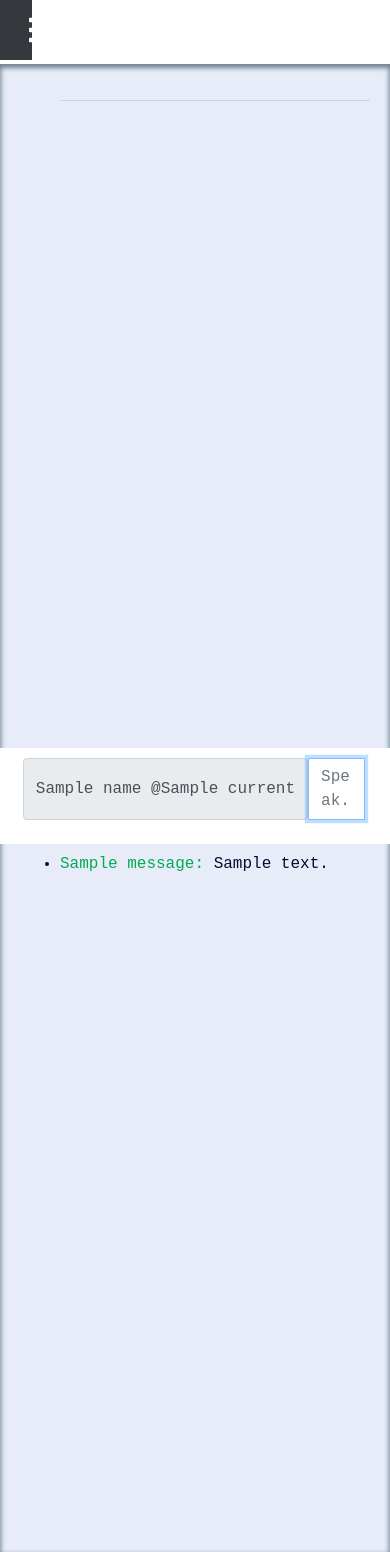
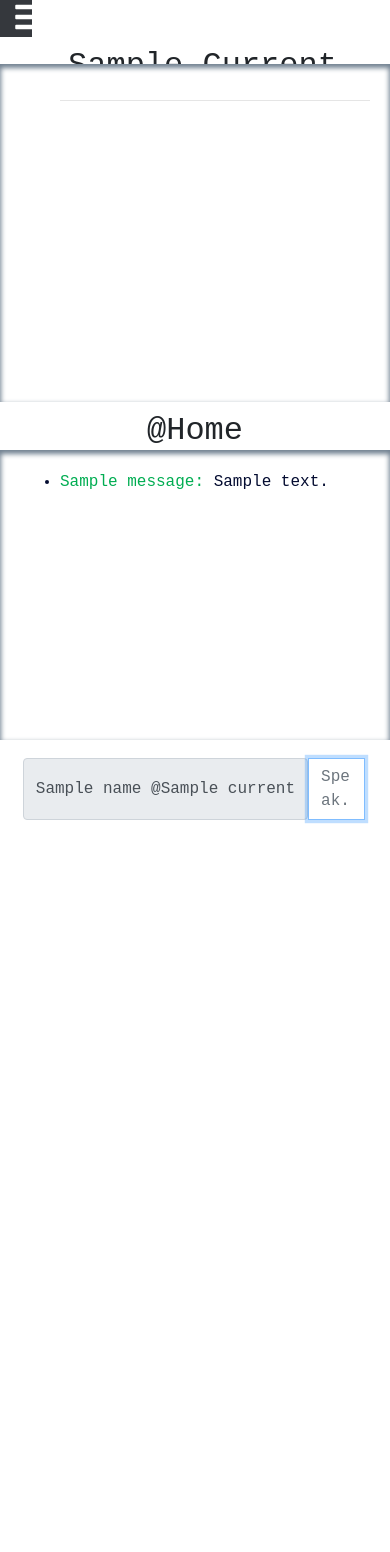
Before and after one commit to Matt-Farncomb/blah-blah-chat-app, a Flask app: template templates/new_channel_template.html in a window 390 px wide. After the commit the page ends 824 px from the top, so only its background shows below. Run offline with Flask 2, Linux system fonts and the light colour scheme; the template is opened without the code that fills it: most values are stand-ins (such as "Sample title", 1, 10 or a date in 2020); parts of the project's set-up code (start-up, migrations or seed data) failed here and were passed over; some libraries are stand-ins or nearby versions.

Commit message:
- Updated mobile responsiveness.  - Updated scroll bars

```diff
--- a/static/channel.js
+++ b/static/channel.js
@@ -55,6 +55,59 @@
     //for final int-id of below
     let finChanLinkId = ""
     let finPrivLinkId = ""
+
+    //gets size of row-2 on load and resizes r2 according
+    //... to height of fixed chat bar. Function called on
+    //... resize too.
+    let iH = 0;
+
+    function getHeight(){
+        iH = window.innerHeight;
+        r2 = document.querySelector(`#row-2`);
+        r3 = document.querySelector(`#row-3`);
+        msgW = document.querySelector(`#msg-window`);
+        msgWH = document.querySelector(`#msg-window-home`);
+        r3H = r3.offsetHeight;
+        // Double the size of row 3 (.25 used to make it look nicer)
+        deducter = r3H * 1.75;
+        newHeight =  iH - deducter;
+        //approx mobile width
+        let curWidth = window.matchMedia( "(max-width: 768px)" );
+        // maths used to calcualte the size of the msg box
+        ///... so that the size of widnows will change accordingly
+
+        //If window is at the small/mobile width...
+        if (curWidth.matches) {
+            //two widnows now untop of each other instead of side to side...
+            ///... hence the '/2'.
+            newHeight /= 2;
+            // below used to account for msg box
+            let newHeightH = newHeight - r3H/2;
+            console.log("Changing according to m");
+            msgW.style.height = `${newHeight}px`;
+            msgWH.style.height = `${newHeightH}px`;
+            //r2.style.height = `${newHeight}px`;
+
+        }
+        else {
+            //console.log(newHeight)
+            console.log(r2.offsetHeight);
+
+            //r2.style.height = `${newHeight}px`;
+            msgW.style.height = `${newHeight}px`;
+            msgWH.style.height = `${newHeight}px`;
+
+            console.log(r2.offsetHeight);
+            console.log("r2.offsetHeight");
+        }
+
+
+
+    }
+
+    getHeight();
+
+
 
     //get final int-id of channel-links
     //right now this restarts when coutning privs. Must seperate them
@@ -406,6 +459,9 @@
         }
     }
 
+    window.onresize = getHeight;
+
+
 
 
 
--- a/static/styles/channel_styles.css
+++ b/static/styles/channel_styles.css
@@ -3,6 +3,7 @@
             body {
                   list-style: none;
                   font-family: courier new;
+                  overflow-y: hidden;
             }
 
             :root {
@@ -100,7 +101,8 @@
 /*--- Row 2 ---*/
             #row-2 {
                   /* height: 85vh;  */
-                  height: 100vh;
+                  /* height: 100%;  */
+
             }
 
       /* Left */
@@ -188,11 +190,10 @@
                   #msg-window, #msg-window-home {
                         padding: 20px;
                       background-color: #e8ecf9;
+                     background-color: white;
                       color:#030B30;
                       box-shadow:inset 0px 3px 5px 1px slategrey;
                       overflow-y: scroll;
-
-
                   }
 
 
@@ -279,7 +280,10 @@
                         resize: none;
                   }
 
-
+/* row-4 */
+                  #row-4 {
+                        min-height: 6em;
+                  }
 
 
 /* Responsive */
@@ -342,7 +346,8 @@
       }
 
       .fa-bars {
-            padding: 14px;
+
+            padding: 30% 10% 10% 10%;
             font-size: 2em;
       }
 
--- a/templates/new_channel_template.html
+++ b/templates/new_channel_template.html
@@ -28,11 +28,11 @@
             		<input class="form-control border-0 chan-form chan-name new-chan-name" id='chan-name' type='text' placeholder="  Channels +" onfocus="this.placeholder='  Type new name...'" onblur="this.placeholder = '  Channels +'"></input>
             	</div>
             	<!-- -->
-            	<div class="col-xl-4 col-lg-5 col-md-5 col-sm-12">
+            	<div class="col-xl-4 col-lg-5 col-md-5 col-sm-11">
             		<h2 id="chan-title">{{current.chan_name}}</h2>
 
             	</div>
-            	<div class="col-xl-4 col-lg-5 col-md-5 col-sm-12" id="home-title-div-big">
+            	<div class="col-xl-4 col-lg-5 col-md-5 col-sm-11" id="home-title-div-big">
             		<h2 id="home-title"><span id="h-title-span">@Home</span></h2>
 
             	</div>
@@ -123,6 +123,8 @@
 
 
 
+
+
 <script>
 function openNav() {
   document.getElementById("mySidenav").style.width = "250px";
```
